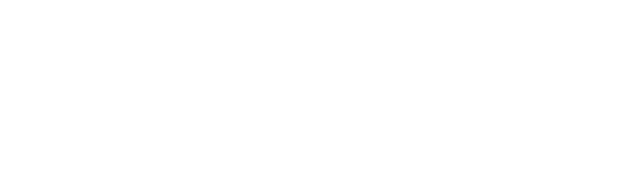
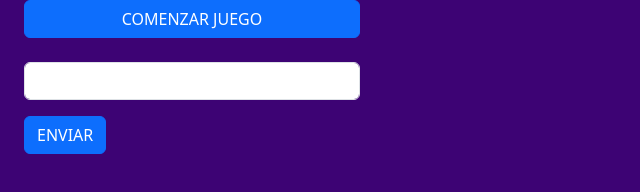
Before and after one commit to fatiperea/TP5_ejer1, a plain HTML site: page index.html in a window 1280 px wide. Shown: the whole page, without its empty margins (0-640 px from the left). Drawn offline with nearby package versions, Linux system fonts and the light colour scheme.

Commit message:
agrego el boton y el input

```diff
--- a/css/style.css
+++ b/css/style.css
@@ -0,0 +1,11 @@
+body{
+    background-color: rgb(61, 3, 116);
+
+}
+section{
+    width: 30%;
+    display: flex;
+    flex-direction: column;
+    justify-content: center;
+    align-content: center;
+}
--- a/index.html
+++ b/index.html
@@ -14,7 +14,24 @@
 </head>
 <body>
 <header></header>
-<main></main>
+<main>
+    <section class="px-4">
+
+        <button class="btn btn-primary">COMENZAR JUEGO</button>
+
+        <form>
+            <div class="mb-3">
+              <label for="InputNumero" class="form-label"></label>
+              <input type="InputNumero" class="form-control" id="InputNumero" aria-describedby="">
+              <div id="InputNumero" class="form-text"></div>
+            </div>
+
+            <button type="submit" class="btn btn-primary">ENVIAR</button>
+          </form>
+    </section>
+
+
+</main>
 
 
 
```
